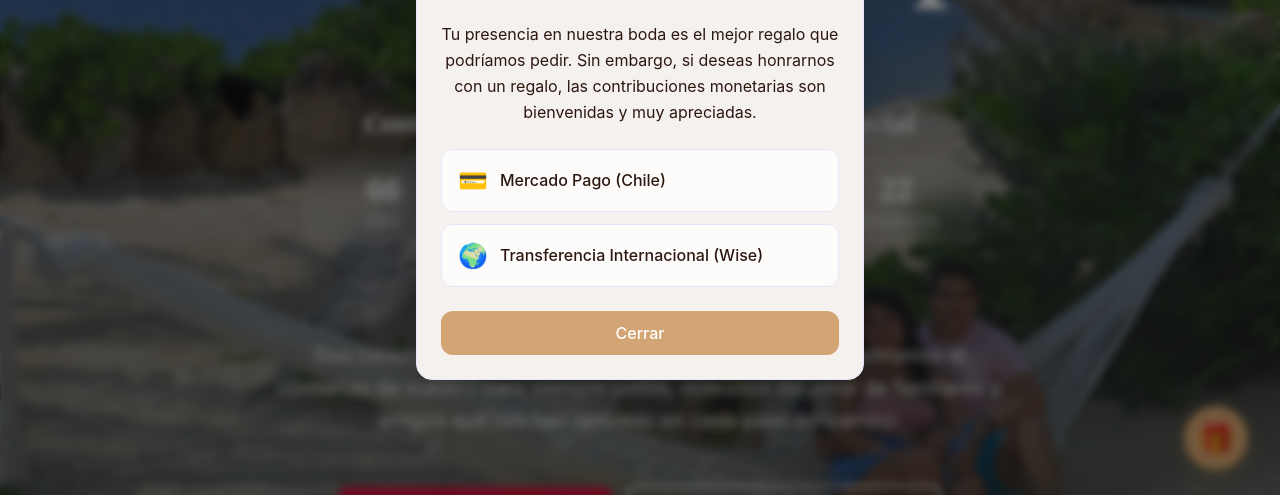
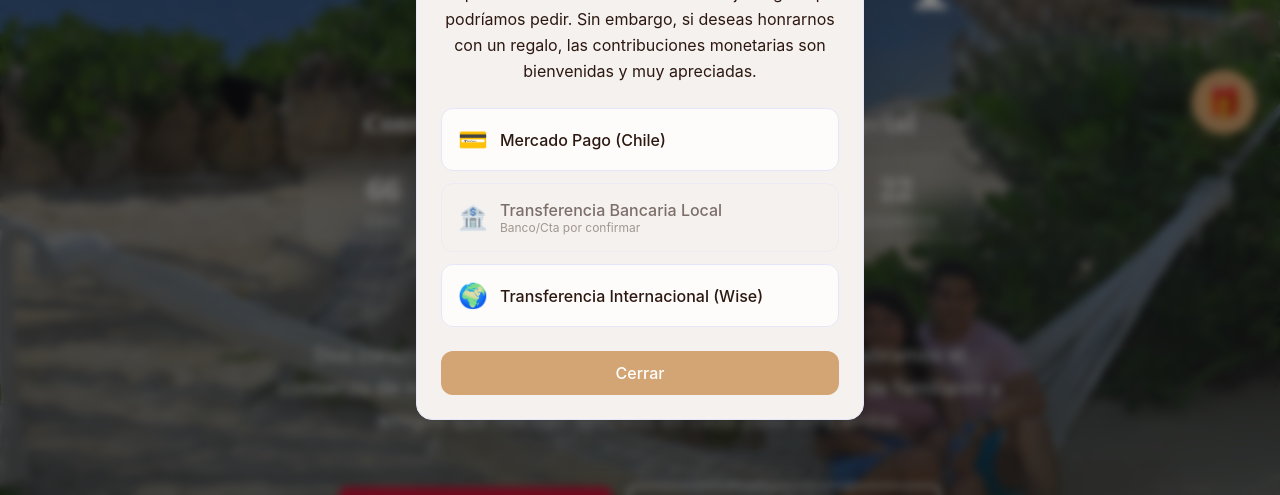
Before and after one commit to fabiyfeli/fabiyfeli.github.io, a React (Vite) app: page / in a window 1280 px wide. Both pictures are taken after a click on the button "Regalos". Shown: the part 298-793 px from the top of the page. Built offline with nearby package versions, Linux system fonts and the light colour scheme; no server answers; the database is empty.

Commit message:
Gift button improvements: added local bank transfer option, moved to middle-right with tilt animation, fixed position

```diff
--- a/src/components/GiftButton.jsx
+++ b/src/components/GiftButton.jsx
@@ -27,6 +27,12 @@
             icon: "💳"
           },
           {
+            title: "Transferencia Bancaria Local",
+            subtitle: "Banco/Cta por confirmar",
+            link: null,
+            icon: "🏦"
+          },
+          {
             title: "Transferencia Internacional (Wise)",
             link: "https://wise.com/pay/me/juana100",
             icon: "🌍"
@@ -44,6 +50,12 @@
             icon: "💳"
           },
           {
+            title: "Local Bank Transfer",
+            subtitle: "Bank/Account TBA",
+            link: null,
+            icon: "🏦"
+          },
+          {
             title: "International Transfer (Wise)",
             link: "https://wise.com/pay/me/juana100",
             icon: "🌍"
@@ -56,12 +68,13 @@
 
   return (
     <>
-      {/* Floating Gift Button */}
+      {/* Floating Gift Button - Fixed Position */}
       <button
         onClick={() => setShowModal(true)}
-        className="fixed bottom-6 right-6 md:bottom-8 md:right-8 z-40 bg-warning hover:bg-warning/90 text-warning-foreground rounded-full w-14 h-14 md:w-16 md:h-16 shadow-lg transition-all duration-300 transform hover:scale-110 active:scale-95 flex items-center justify-center text-2xl md:text-3xl"
+        className="fixed top-1/2 right-4 md:right-6 z-40 bg-warning hover:bg-warning/90 text-warning-foreground rounded-full w-14 h-14 md:w-16 md:h-16 shadow-lg transition-all duration-300 transform hover:scale-110 active:scale-95 flex items-center justify-center text-2xl md:text-3xl"
         style={{
-          transform: `translateY(${translateY}px) scale(1)`,
+          transform: 'translateY(-50%)',
+          animation: 'tilt 2s ease-in-out infinite'
         }}
         title={language === 'es' ? 'Regalos' : 'Gifts'}
       >
@@ -98,7 +111,9 @@
 
             {/* Gift Options */}
             <div className="space-y-3 mb-6">
-              {giftInfo.options.map((option, index) => (
+              {giftInfo.options.map((option, index) => {
+                const isClickable = option.link !== null;
+                return isClickable ? (
                   <a
                     key={index}
                     href={option.link}
@@ -113,7 +128,27 @@
                       </span>
                     </div>
                   </a>
-              ))}
+                ) : (
+                  <div
+                    key={index}
+                    className="p-4 rounded-lg border border-border bg-muted/50 cursor-not-allowed opacity-60"
+                  >
+                    <div className="flex items-center gap-3">
+                      <span className="text-2xl">{option.icon}</span>
+                      <div className="flex-1">
+                        <span className="font-medium text-foreground text-sm md:text-base">
+                          {option.title}
+                        </span>
+                        {option.subtitle && (
+                          <p className="text-xs text-muted-foreground">
+                            {option.subtitle}
+                          </p>
+                        )}
+                      </div>
+                    </div>
+                  </div>
+                );
+              })}
             </div>
 
             {/* Close Button */}
@@ -128,6 +163,25 @@
       )}
 
       <style>{`
+        @keyframes tilt {
+          0%, 100% {
+            transform: translateY(-50%) rotate(0deg);
+            animation-timing-function: ease-in;
+          }
+          25% {
+            transform: translateY(-50%) rotate(-8deg);
+            animation-timing-function: ease-in-out;
+          }
+          50% {
+            transform: translateY(-50%) rotate(0deg);
+            animation-timing-function: ease-in-out;
+          }
+          75% {
+            transform: translateY(-50%) rotate(8deg);
+            animation-timing-function: ease-in;
+          }
+        }
+
         @keyframes slideUp {
           from {
             opacity: 0;
```
Lines whose indentation alone changed are shown as unchanged.
